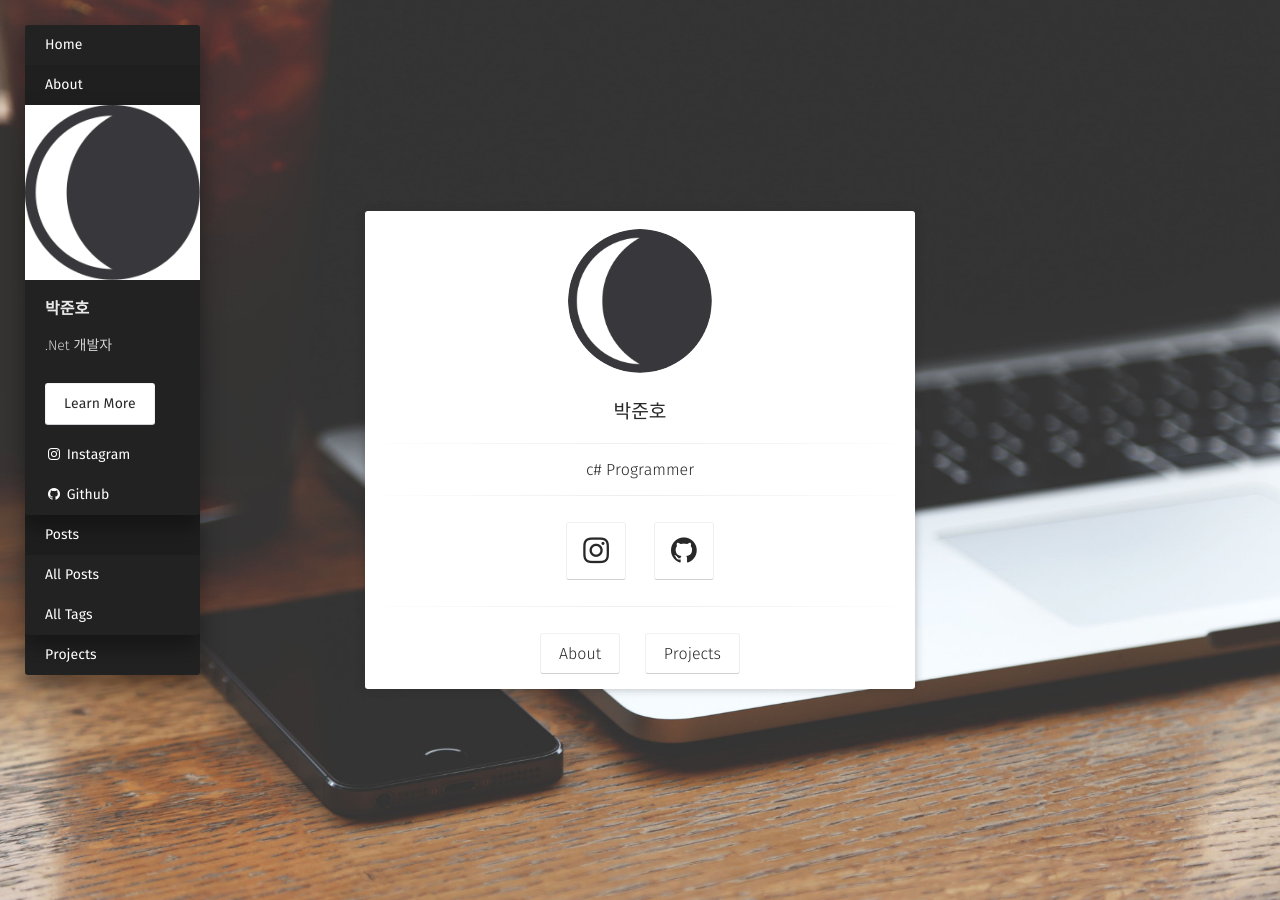
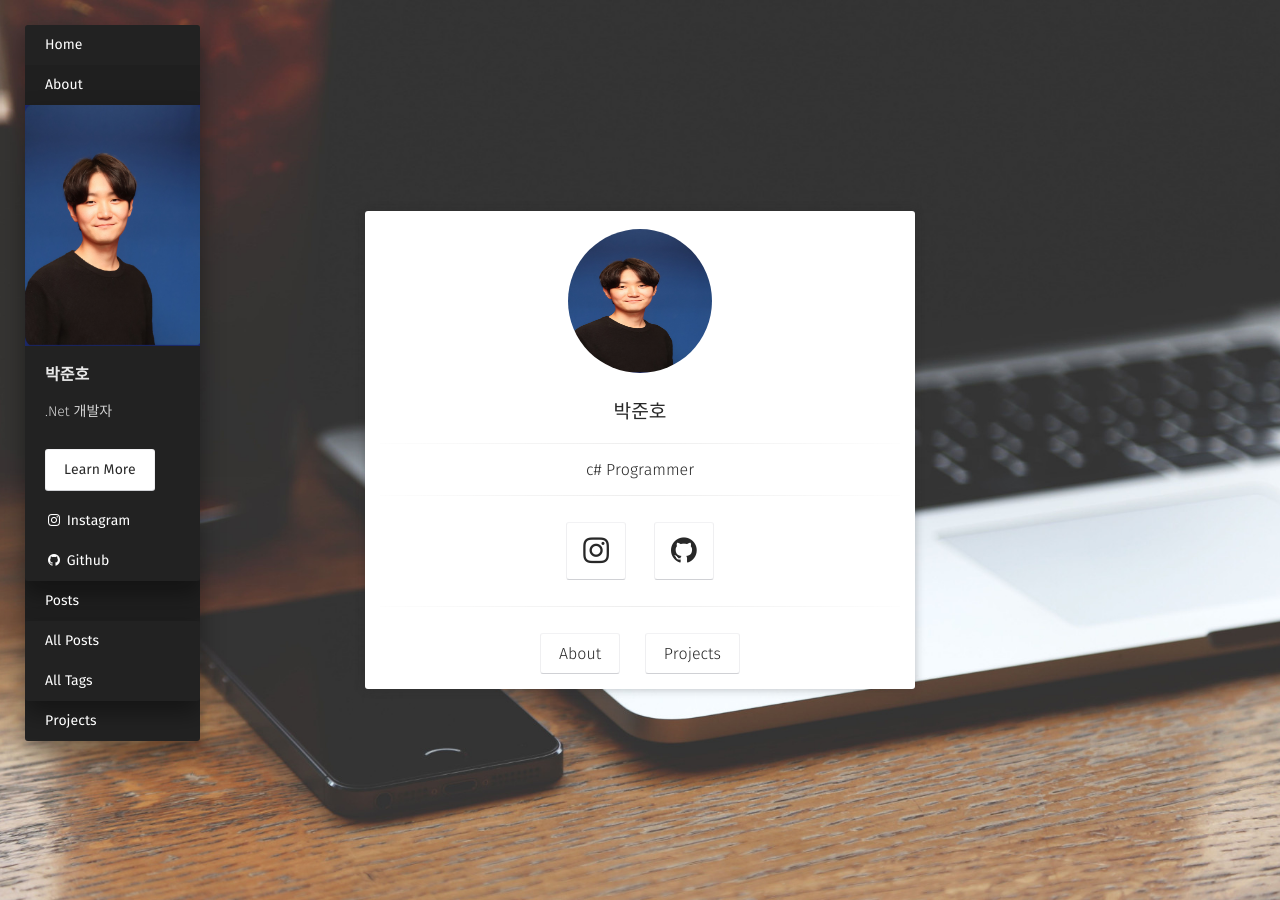
Before and after one commit to joonho-park/Profile, a Jekyll site: the page built from index.html, in a window 1280 px wide. Built offline with Jekyll 4.4.1, drawn with Linux system fonts in a browser that asks for light colours; some web fonts are replaced.

Commit message:
logo 변경

```diff
--- a/_config.yml
+++ b/_config.yml
@@ -4,7 +4,7 @@ bio:                'c# Programmer'
 description:        ".Net 개발자"
 reading_time:       true
 words_per_minute:   200
-logo:               'assets/img/logo.png'
+logo:               'assets/img/사진.jpg'
 background:         'assets/img/placeholder-big.jpg'
 tiled_bg:           false   # Set this true if you want to tile your background image, otherwise it will be covered
 locale:             ko_KR
```
